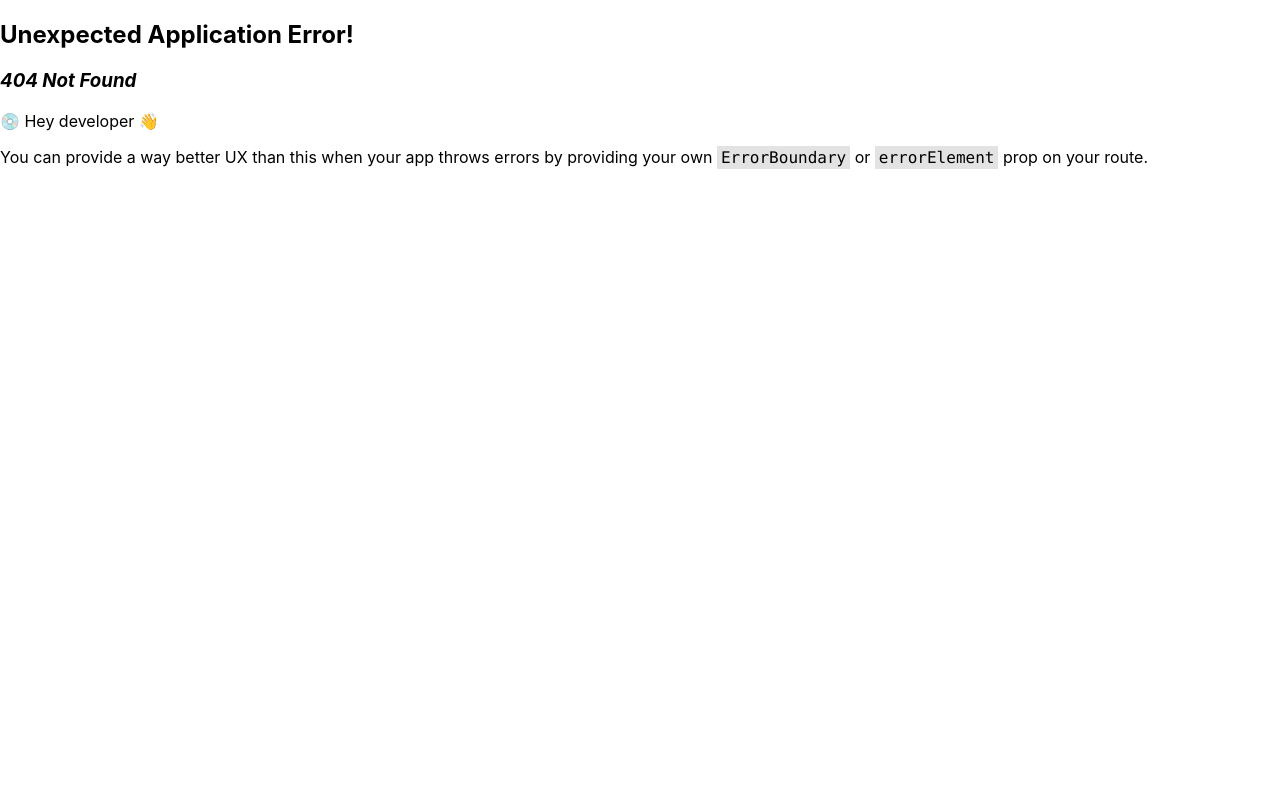
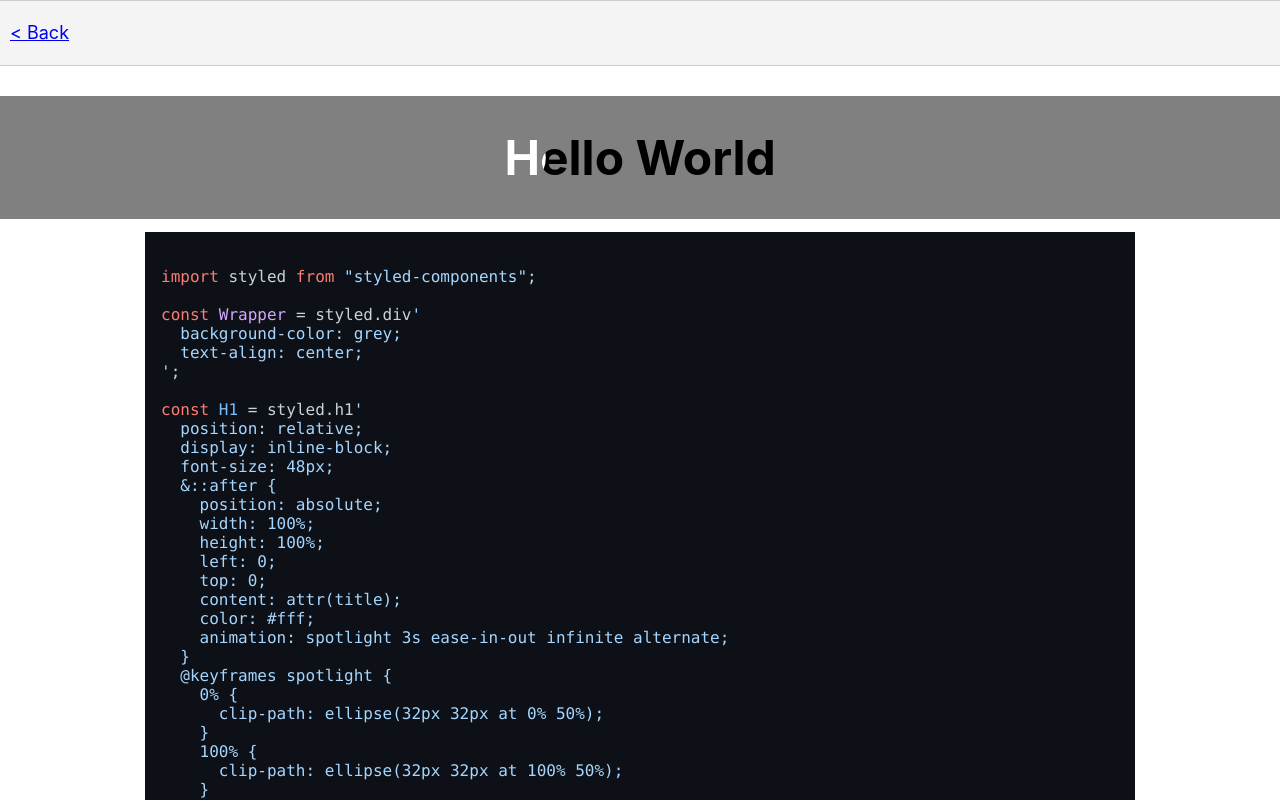
Before and after one commit to 615349/615349.GitHub.io, a React (Create React App) app: page /spot-light in a window 1280 px wide. Before the commit this address had no page. Shown: the top 800 px of the page. Built offline with nearby package versions, Linux system fonts and the light colour scheme.

Commit message:
add spotlight

```diff
--- /dev/null
+++ b/src/components/CSS/SpotLight.tsx
@@ -0,0 +1,86 @@
+import styled from "styled-components";
+import Code from "../Code";
+import Back from "../Back";
+
+const Wrapper = styled.div`
+  background-color: grey;
+  text-align: center;
+`;
+
+const H1 = styled.h1`
+  position: relative;
+  display: inline-block;
+  font-size: 48px;
+  &::after {
+    position: absolute;
+    width: 100%;
+    height: 100%;
+    left: 0;
+    top: 0;
+    content: attr(title);
+    color: #fff;
+    animation: spotlight 3s ease-in-out infinite alternate;
+  }
+  @keyframes spotlight {
+    0% {
+      clip-path: ellipse(32px 32px at 0% 50%);
+    }
+    100% {
+      clip-path: ellipse(32px 32px at 100% 50%);
+    }
+  }
+`;
+
+const code = `
+import styled from "styled-components";
+
+const Wrapper = styled.div'
+  background-color: grey;
+  text-align: center;
+';
+
+const H1 = styled.h1'
+  position: relative;
+  display: inline-block;
+  font-size: 48px;
+  &::after {
+    position: absolute;
+    width: 100%;
+    height: 100%;
+    left: 0;
+    top: 0;
+    content: attr(title);
+    color: #fff;
+    animation: spotlight 3s ease-in-out infinite alternate;
+  }
+  @keyframes spotlight {
+    0% {
+      clip-path: ellipse(32px 32px at 0% 50%);
+    }
+    100% {
+      clip-path: ellipse(32px 32px at 100% 50%);
+    }
+  }
+';
+const title = 'Hello World';
+export default function App() {
+  return (
+    <Wrapper>
+      <H1 title={title}>{title}</H1>
+    </Wrapper>
+  );
+}
+`;
+
+const title = "Hello World";
+export default function SpotLight() {
+  return (
+    <>
+      <Back bottom={30} />
+      <Wrapper>
+        <H1 title={title}>{title}</H1>
+      </Wrapper>
+      <Code code={code} />
+    </>
+  );
+}
--- a/src/components/Description.tsx
+++ b/src/components/Description.tsx
@@ -1,7 +1,7 @@
 import styled from "styled-components";
 
 const Wrapper = styled.div`
-  max-width: 800px;
+  max-width: 990px;
   margin: 30px auto;
 `;
 
--- a/src/components/Home.tsx
+++ b/src/components/Home.tsx
@@ -35,6 +35,7 @@ const Home = () => {
       <Title>CSS</Title>
       <Inner>
         <Section href="burger-menu" text="Burger menu" />
+        <Section href="spot-light" text="Spot light" />
       </Inner>
       <Title>Snippets</Title>
       <Inner>
--- a/src/index.tsx
+++ b/src/index.tsx
@@ -13,6 +13,7 @@ import FilterEmpty from "./components/Snippets/FilterEmpty";
 import FetchTimeout from "./components/Snippets/FetchTimeout";
 import Queue from "./components/Algorithm/Queue";
 import BurgerMenu from "./components/CSS/BurgerMenu";
+import SpotLight from "./components/CSS/SpotLight";
 
 const router = createBrowserRouter([
   {
@@ -55,6 +56,10 @@ const router = createBrowserRouter([
     path: "burger-menu",
     element: <BurgerMenu />,
   },
+  {
+    path: "spot-light",
+    element: <SpotLight />,
+  },
 ]);
 
 createRoot(document.getElementById("root") as HTMLElement).render(
```
